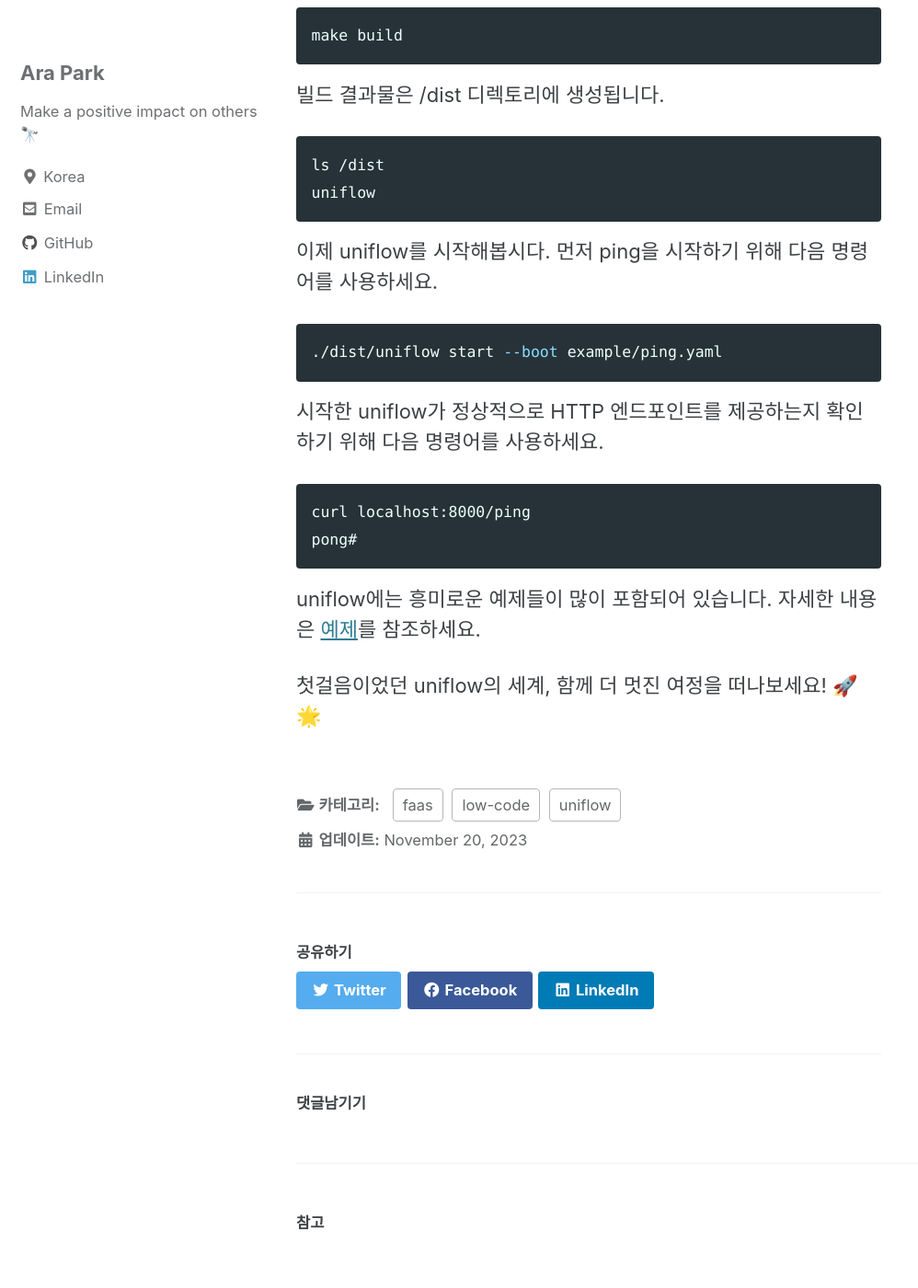
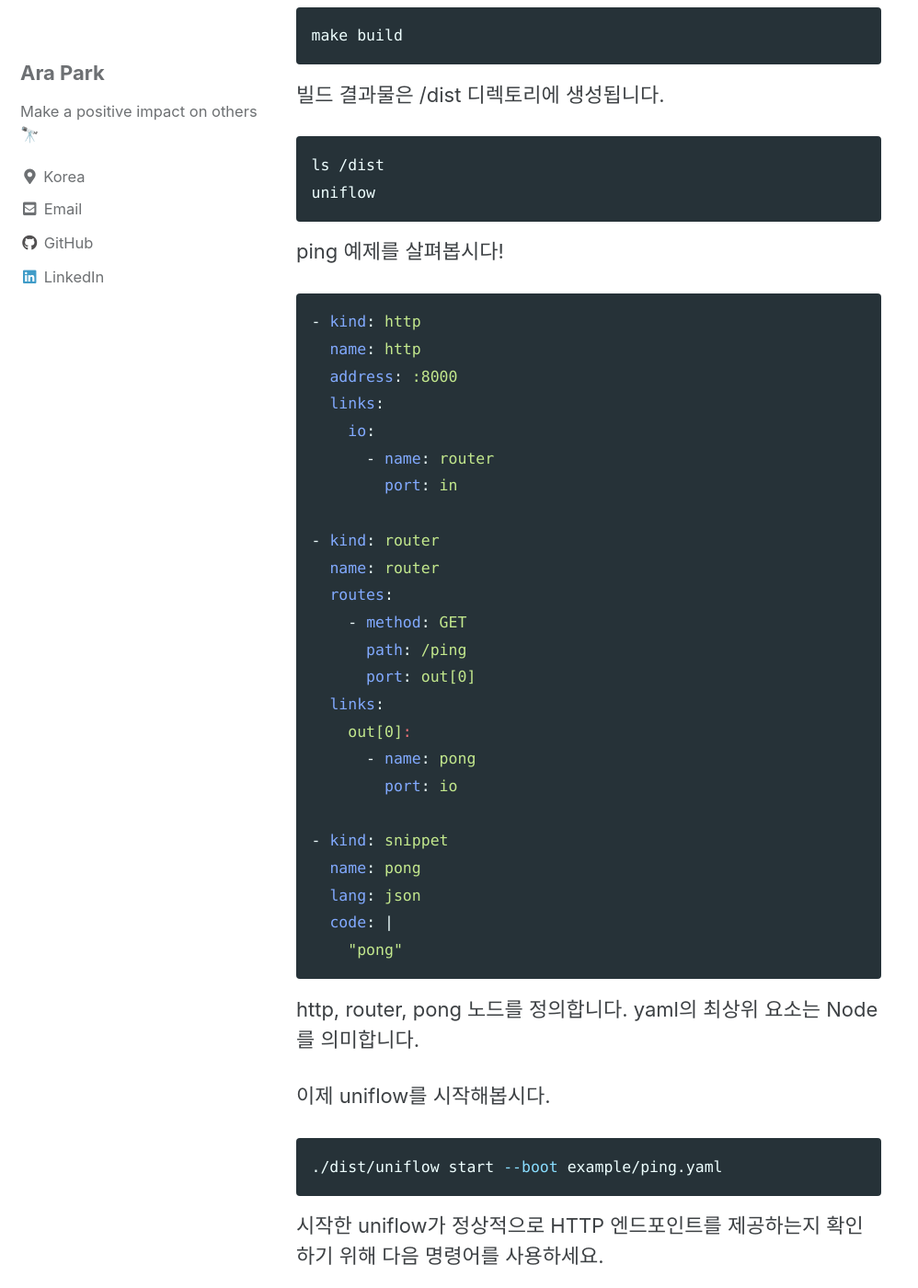
Before and after one commit to siyul-park/siyul-park.github.io, a Jekyll site: the page built from _posts/2023-11-20-hello-uniflow.md, in a window 1280 px wide and 1400 px high, scrolled down 1734 px. Shown: the whole window at 92% size, without its empty margins (0-998 px from the left). Built offline with Jekyll 4.4.1, drawn with Linux system fonts in a browser that asks for light colours; cached includes are drawn as plain includes; comment, search, counter and statistics services are not loaded.

Commit message:
docs: add example in hello uniflow

````diff
--- a/_posts/2023-11-20-hello-uniflow.md
+++ b/_posts/2023-11-20-hello-uniflow.md
@@ -38,7 +38,37 @@ ls /dist
 uniflow
 ```
 
-이제 uniflow를 시작해봅시다. 먼저 ping을 시작하기 위해 다음 명령어를 사용하세요.
+ping 예제를 살펴봅시다!
+
+```yaml
+- kind: http
+  name: http
+  address: :8000
+  links:
+    io:
+      - name: router
+        port: in
+
+- kind: router
+  name: router
+  routes:
+    - method: GET
+      path: /ping
+      port: out[0]
+  links:
+    out[0]:
+      - name: pong
+        port: io
+
+- kind: snippet
+  name: pong
+  lang: json
+  code: |
+    "pong"
+```
+http, router, pong 노드를 정의합니다. yaml의 최상위 요소는 Node를 의미합니다.
+
+이제 uniflow를 시작해봅시다.
 
 ```bash
 ./dist/uniflow start --boot example/ping.yaml
````
